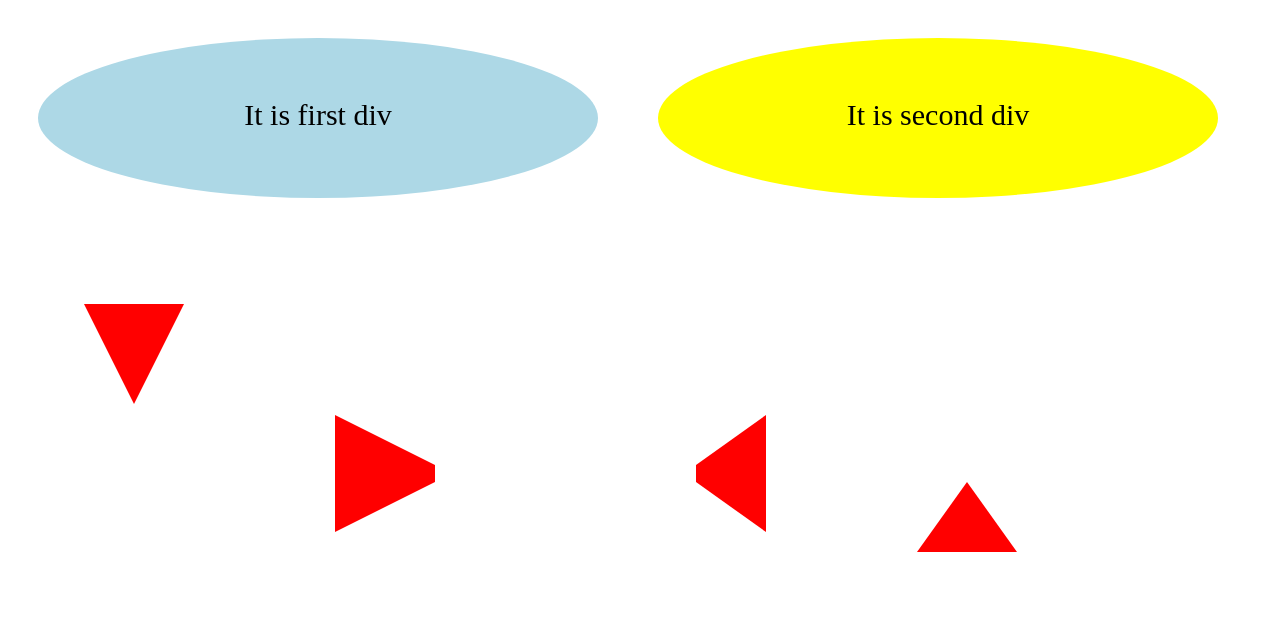
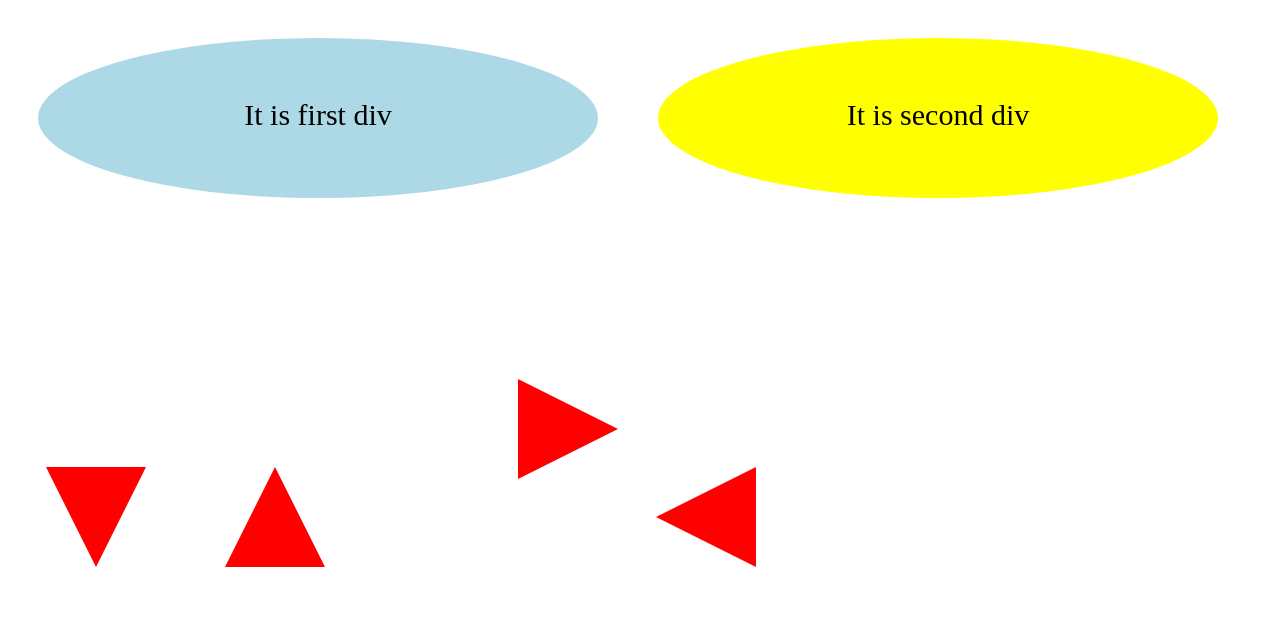
Before and after one commit to edigagangadhar/100DaysCoding, a plain HTML site: page Day1/index.html in a window 1280 px wide. Drawn offline with Linux system fonts and the light colour scheme.

Commit message:
Playing With Shapes

```diff
--- a/Day1/index.html
+++ b/Day1/index.html
@@ -1,10 +1,8 @@
 <!DOCTYPE html>
 <html>
-  <body>
-      <div>
-    <div
-      style="
-        background: lightblue;
+  <link rel="stylesheet" href="main.css">
+  <style>
+#First { background: lightblue;
         width: 500px;
         height: 100px;
         border-radius: 50%;
@@ -14,13 +12,10 @@
         text-align: center;
         font-size: 30px;
         float: left;
-              "
-    >
-      <p>It is first div</p>
-    </div>
-    <div
-      style="
-        background: yellow;
+
+}
+#second{
+   background: yellow;
         width: 500px;
         height: 100px;
         border-radius: 50%;
@@ -30,14 +25,10 @@
         margin: 30px;
         font-size: 30px;
         float: left;
-      "
-    >
-      <p>It is second div</p>
-    </div>
-    <div style="clear: both;"></div>
-</div>
-    <div   style="
-          margin: 2cm;
+}
+
+#TraingleDown{
+            margin: 1cm;
            border-left: 50px solid transparent;
           border-right: 50px solid transparent;
           border-top: 100px solid red;
@@ -46,70 +37,77 @@
           z-index: 1;
           display: inline-block;
 
-        ">
+}
+#TraingleUp{
+            margin: 1cm;
+          clear: left;
+          display: inline-block;
+          border-left: 50px solid transparent;
+          border-top: 50px solid transparent;
+          border-right: 50px solid transparent;
+          border-bottom: 100px solid red;
+          height: 0px;
+          width: 0px;
+          text-align: center;
+          position:relative;
+}
+#Traingleleft { margin: 4cm;
+
+         border-bottom: 50px solid transparent;
+         border-left: 100px solid red;
+         border-top: 50px solid transparent;
+         border-right: 50px solid transparent;
+         display: inline-block;
+         height: 0px;
+         width: 0px;
+}
+#TraingleRight {  margin: 1cm;
+      border-top: 50px solid transparent;
+      border-right: 100px solid red;
+      border-bottom: 50px solid transparent;
+
+      display: inline-block;
+}
+  </style>
+  <body>
+      <div>
+    <div id="First">
+      <p>It is first div</p>
+    </div>
+    <div id="second">
+      <p>It is second div</p>
+    </div>
+    <div style="clear: both;"></div>
+</div>
+    <div  id="TraingleDown">
       <a
         href="https://www.google.com/"
         target="none"
-        style="position:relative;"
 
         ></a
       >
     </div>
-    <div style="display: inline;">
+        </div>
+          <div id="TraingleUp">
       <a
         href="https://www.google.com/"
         target="none"
-        style="
-          margin: 2cm;
-          border-right: 50px solid transparent;
-          border-top: 50px solid transparent;
-          border-bottom: 50px solid transparent;
-          border-left: 100px solid red;
-          height: 0px;
-          width: 0px;
-          text-align: right;
-          z-index: 1;
-
-        "
-        ></a
-      >
-      <div style="display: inline;">
+        ></a>
+    </div>
+    <div  id="Traingleleft" >
       <a
         href="https://www.google.com/"
         target="none"
-        style="
-          margin: 2cm;
-          border-left: 50px solid transparent;
-          border-top: 50px solid transparent;
-          border-bottom: 50px solid transparent;
-          border-right: 70px solid red;
-          height: 0px;
-          width: 0px;
-          text-align: center;
-          padding-left: 10px;
-                           "
+
         ></a
       >
-    </div>
-          <div style="display: inline;">
+      <div id="TraingleRight">
       <a
         href="https://www.google.com/"
         target="none"
-        style="
-          margin: 2cm;
-          clear: left;
 
-          border-left: 50px solid transparent;
-          border-top: 50px solid transparent;
-          border-right: 50px solid transparent;
-          border-bottom: 70px solid red;
-          height: 0px;
-          width: 0px;
-          text-align: center;
-
-        "
         ></a
       >
-    </div>
+
   </body>
 </html>
```
